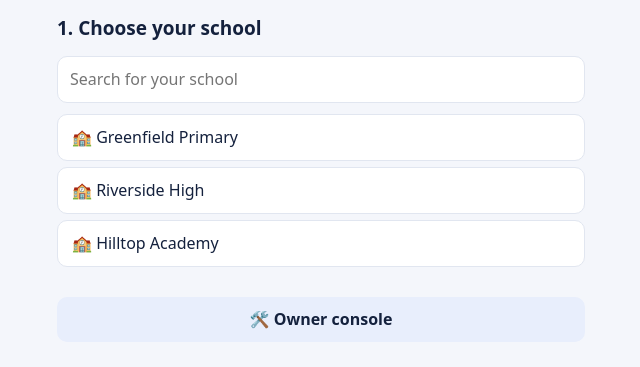
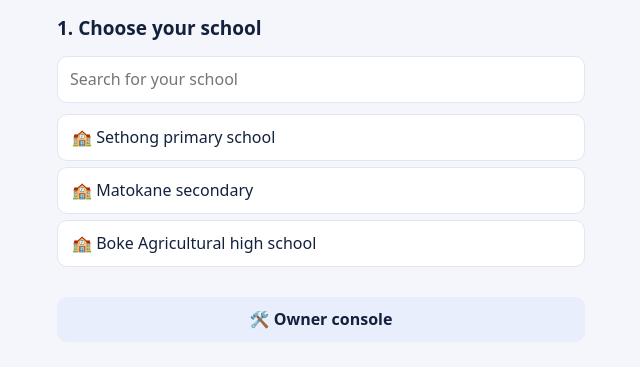
Before and after one commit to GOD-IN-CTRL/Edulynx, a plain HTML site: page SchoolBridge.html in a window 1280 px wide. Shown: the part 99-466 px from the top of the page, without its empty margins (319-959 px from the left). Drawn offline with Linux system fonts and the light colour scheme.

Commit message:
Update edulynx.html

```diff
--- a/SchoolBridge.html
+++ b/SchoolBridge.html
@@ -31,7 +31,7 @@ nav div{display:flex;max-width:560px;width:100%}nav button{flex:1;background:non
 <div id="app"></div>
 <script>
 const ST=u=>u&&(u.role==="teacher"||u.role==="principal");
-function seed(){return{schools:[{id:1,name:"Greenfield Primary"},{id:2,name:"Riverside High"},{id:3,name:"Hilltop Academy"}],
+function seed(){return{schools:[{id:1,name:"Sethong primary school"},{id:2,name:"Matokane secondary"},{id:3,name:"Boke Agricultural high school"}],
 users:[{id:1,school:1,name:"Ms Dlamini",email:"t@demo.com",pw:"demo",role:"teacher",ok:true},
 {id:2,school:1,name:"Mr Khumalo",email:"p@demo.com",pw:"demo",role:"principal",ok:true},
 {id:3,school:1,name:"Priya Naidoo",email:"parent@demo.com",pw:"demo",role:"parent",ok:true,code:"SB-1001"},
```
